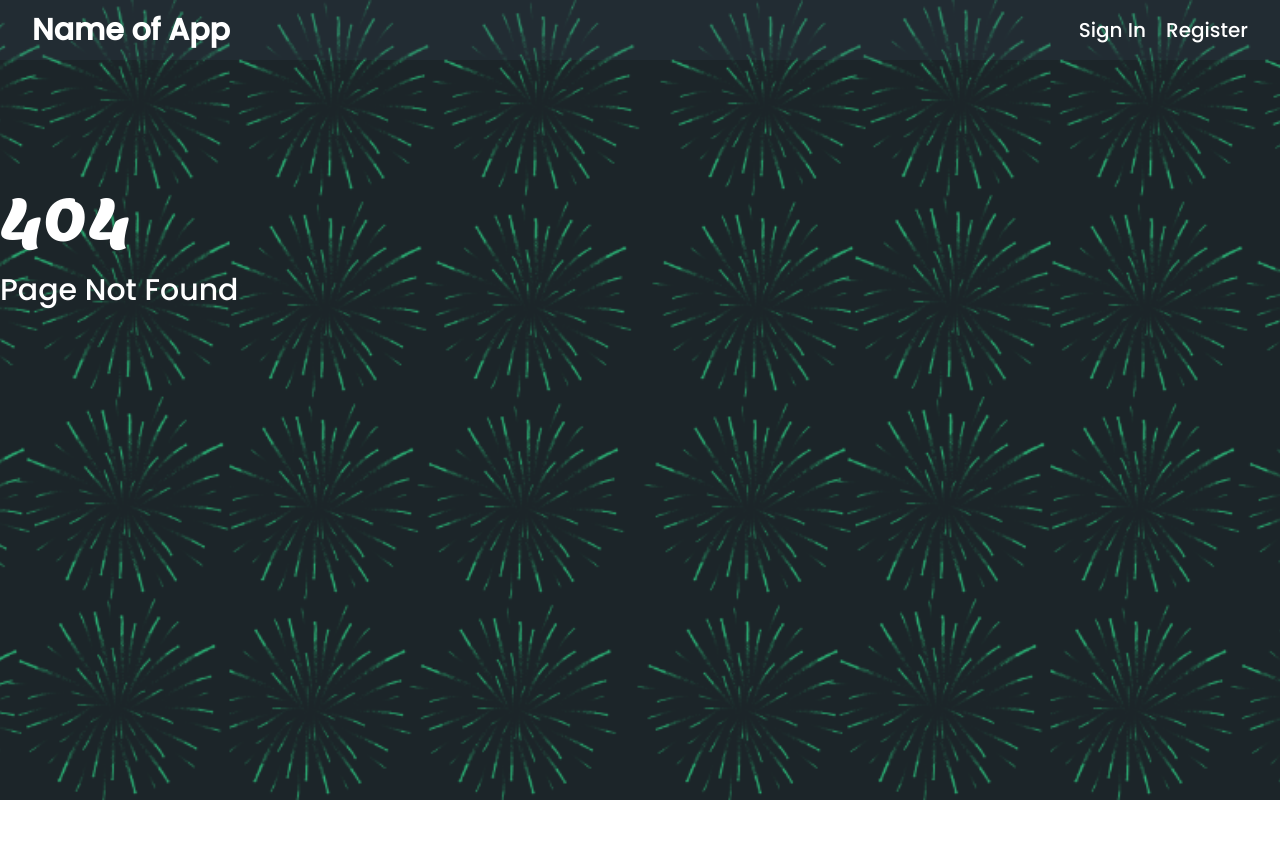
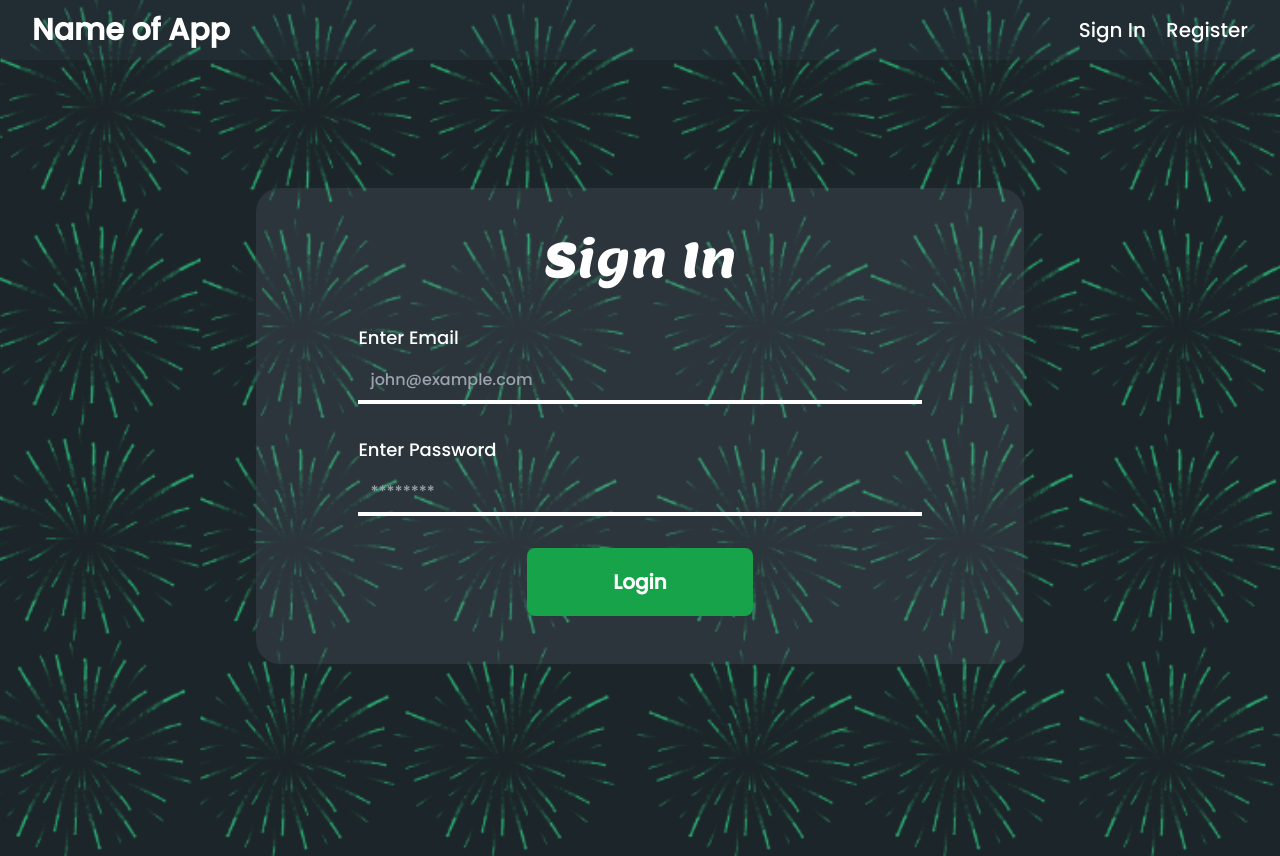
Before and after one commit to gmadharh/hack-united, a React (Create React App) app in the folder client/: page /sign-in in a window 1280 px wide. Before the commit this address had no page. Before the commit the page ends 800 px from the top, so only its background shows below. Built offline with nearby package versions, Linux system fonts and the light colour scheme.

Commit message:
Sign In Page Created

```diff
--- a/client/src/App.jsx
+++ b/client/src/App.jsx
@@ -6,6 +6,7 @@ import AppLayout from "./AppLayout";
 import SpinWheel from "./pages/SpinWheel";
 import PageNotFound from "./pages/PageNotFound";
 import RegisterUser from "./pages/RegisterUser";
+import UserSignIn from "./pages/UserSignIn";
 
 import {
   createBrowserRouter,
@@ -27,6 +28,7 @@ function App() {
       <Route path="/" element={<AppLayout />} >
         <Route index element={<SpinWheel />} />
         <Route path="register" element={<RegisterUser />} />
+        <Route path="sign-in" element={<UserSignIn />} />
         <Route path="*" element={<PageNotFound />} />
       </Route>
     )
--- /dev/null
+++ b/client/src/pages/UserSignIn.jsx
@@ -0,0 +1,39 @@
+const UserSignIn = () => {
+    return (
+      <div className="container mx-auto mt-32 flex justify-center">
+        <div className="bg-gray-500/20 rounded-3xl w-3/5 px-8 py-12 flex flex-col justify-center">
+          <h2 className="heading text-5xl text-white mb-10 text-center">Sign In</h2>
+          <form className="flex flex-col gap-8 w-4/5 self-center select-none">
+
+            <div>
+              <label className="block text-lg text-base text-white mb-2">
+                Enter Email
+              </label>
+              <input
+                className="w-full border-b-4 border-white px-3 py-2 outline-none bg-transparent text-white"
+                type="email"
+                placeholder="john@example.com"
+              />
+            </div>
+
+            <div>
+              <label className="block text-lg text-base text-white mb-2">
+                Enter Password
+              </label>
+              <input
+                className="w-full border-b-4 border-white px-3 py-2 outline-none bg-transparent text-white"
+                type="password"
+                placeholder="********"
+              />
+            </div>
+
+            <div className="flex justify-center">
+              <button className="text-white text-xl font-bold bg-green-500 bg-green-600 w-2/5 py-5 rounded-lg">Login</button>
+            </div>
+          </form>
+        </div>
+      </div>
+    );
+  };
+
+  export default UserSignIn;
```
